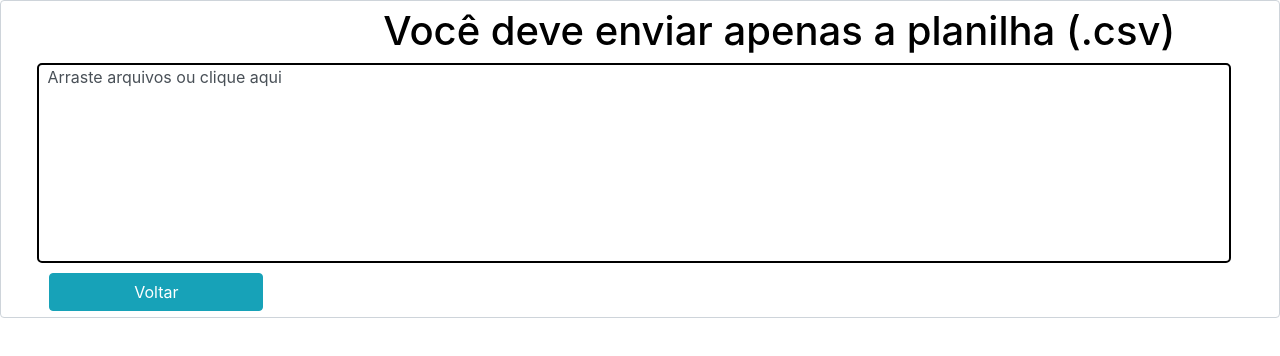
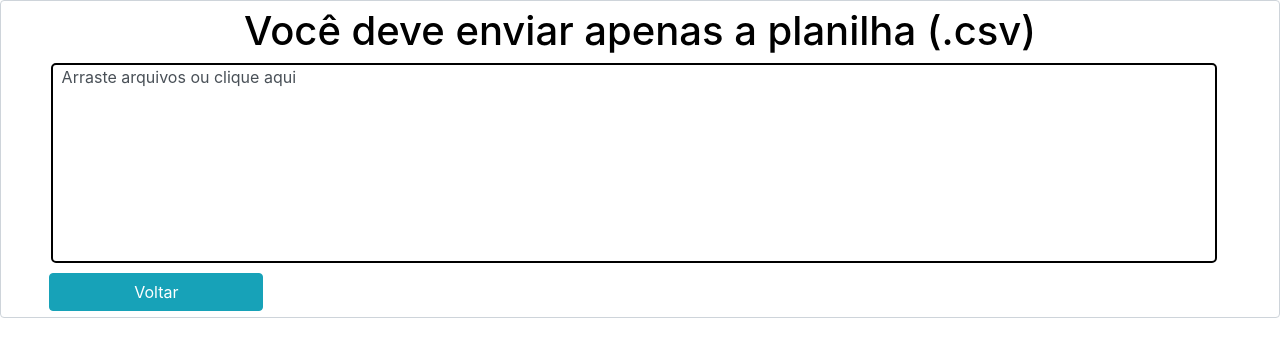
Before and after one commit to rodrigo-barao/importadorPlanilhas, a React (Create React App) app in the folder frontend/: page /units in a window 1280 px wide. Shown: the top 356 px of the page. Built offline with nearby package versions, Linux system fonts and the light colour scheme.

Commit message:
correçeõs

```diff
--- a/frontend/src/pages/Charges.js
+++ b/frontend/src/pages/Charges.js
@@ -78,7 +78,15 @@ export default class Charges extends Component {
 
         const backButton = {
             'marginLeft': '4%',
-            'marginTop': '10px',
+            'marginTop': '1%',
+            height: '40px',
+        }
+
+        const alertError = {
+            width: '32%',
+            'marginLeft': '3%',
+            'marginTop': '1%',
+            height: '40px',
         }
 
         return (
@@ -98,10 +106,10 @@ export default class Charges extends Component {
                     <a href="/" className="btn btn-info col-md-2" style={backButton}>Voltar</a>
                     <a href="/charges" hidden onClick={this.deleteFile} className="btn btn-danger" style={backButton}>Deletar arquivo</a>
                     {(this.state.hasError) ?
-                        <div className="alert alert-danger">{this.state.errorMsg}</div>
+                        <div className="alert alert-danger" style={alertError}>{this.state.errorMsg}</div>
                         : <div></div>
                     }
-                </div>
+                    </div>
             </div>
         );
     }
--- a/frontend/src/pages/Units.js
+++ b/frontend/src/pages/Units.js
@@ -1,16 +1,19 @@
 import React, { Component } from 'react';
 import api from '../services/api';
 import Dropzone from 'react-dropzone';
+const FileDownload = require('js-file-download');
 
 export default class Units extends Component {
     constructor(props) {
         super(props);
 
+        this.state = {
+            files: [],
+            hasError: false,
+            errorMsg: '',
+        }
+
         this.sendRequest = this.sendRequest.bind(this);
-    }
-
-    state = {
-        files: [],
     }
 
     sendRequest = async (files) => {
@@ -19,24 +22,37 @@ export default class Units extends Component {
             data.append('files', file);
         });
 
-        await api.post(`/uploadUnits`, data);
-        // const response = await api.post(`/uploadUnits`, data);
+        try {
+            await api.post(`/uploadUnits`, data).then((response) => {
+                if (response.status >= 500) {
+                    console.log(response);
+                    this.setState({
+                        hasError: true,
+                        errorMsg: response.data,
+                    });
+                } else {
+                    FileDownload(response.data, 'unidade.csv');
+                }
+            });
+        }
+        catch (err) {
+            return;
+        }
     }
 
     render() {
         const dropzoneStyle = {
             'marginLeft': '3%',
-            border : "2px solid black",
-            display: 'inline-flex',
-            borderRadius: '5px',
-            width: '93%',
-            height: '200px',
-            padding: '4',
-            boxSizing: 'border-box'
+            'border' : "2px solid black",
+            'display': 'inline-flex',
+            'borderRadius': '5px',
+            'width': '93%',
+            'height': '200px',
+            'padding': '4',
+            'boxSizing': 'border-box'
         };
 
         const titleStyle = {
-            'marginLeft': '30%',
             'color': 'black',
         }
 
@@ -47,9 +63,9 @@ export default class Units extends Component {
 
         return (
             <div>
-                <div id="dropzone" className="row">
-                    <h1 style={titleStyle}>Você deve enviar apenas a planilha (.csv)</h1>
-                    <Dropzone className="row" onDrop={this.sendRequest} style={dropzoneStyle}>
+                <div id="dropzone">
+                    <h1 align="center" style={titleStyle}>Você deve enviar apenas a planilha (.csv)</h1>
+                    <Dropzone onDrop={this.sendRequest} style={dropzoneStyle}>
                         { ({ getRootProps, getInputProps }) => (
                             <div className="form-input" {...getRootProps()} style={dropzoneStyle}>
                                 <input {...getInputProps()} />
@@ -62,7 +78,7 @@ export default class Units extends Component {
                     <a href="/" className="btn btn-info col-md-2" style={backButton}>Voltar</a>
                     <a href="/charges" hidden onClick={this.deleteFile} className="btn btn-danger" style={backButton}>Deletar arquivo</a>
                     {(this.state.hasError) ?
-                        <div className="alert alert-danger">{this.state.errorMsg}</div>
+                        <div className="alert alert-danger row">{this.state.errorMsg}</div>
                         : <div></div>
                     }
                 </div>
```
Also changed, not shown: 2 other files (tests, documents, lock files or other folders).
